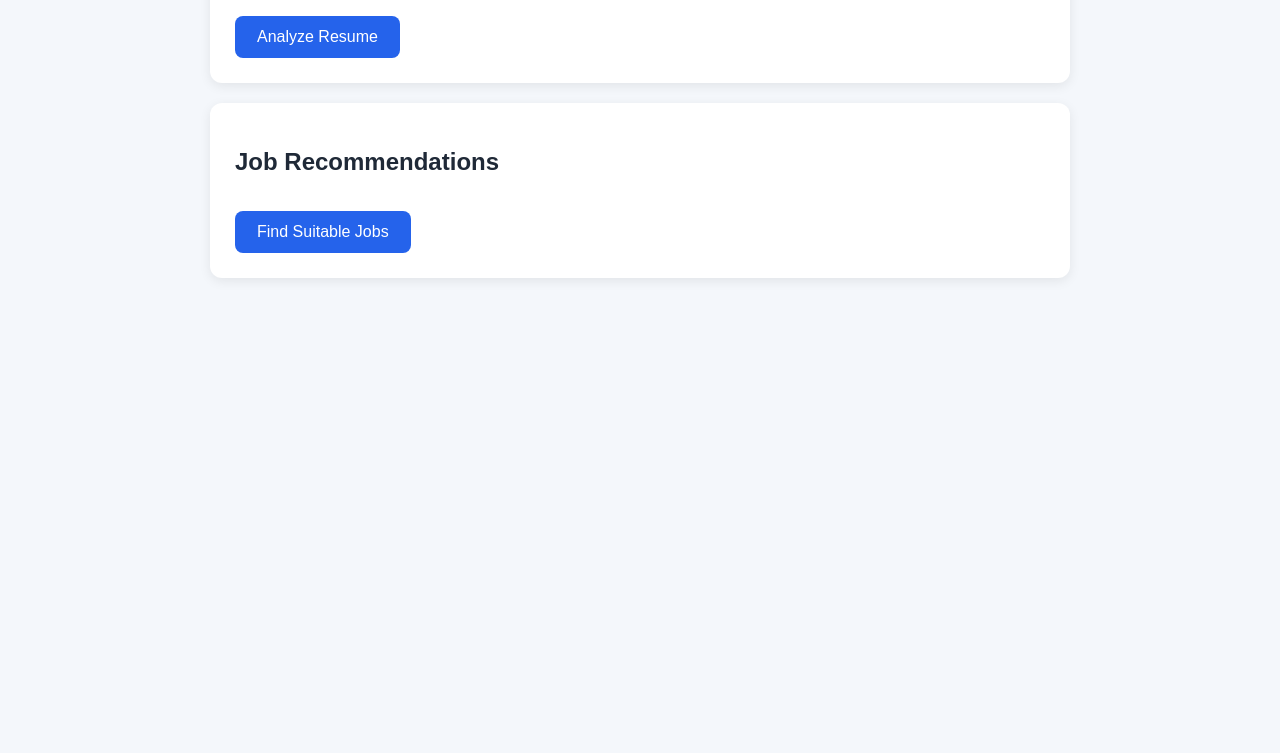
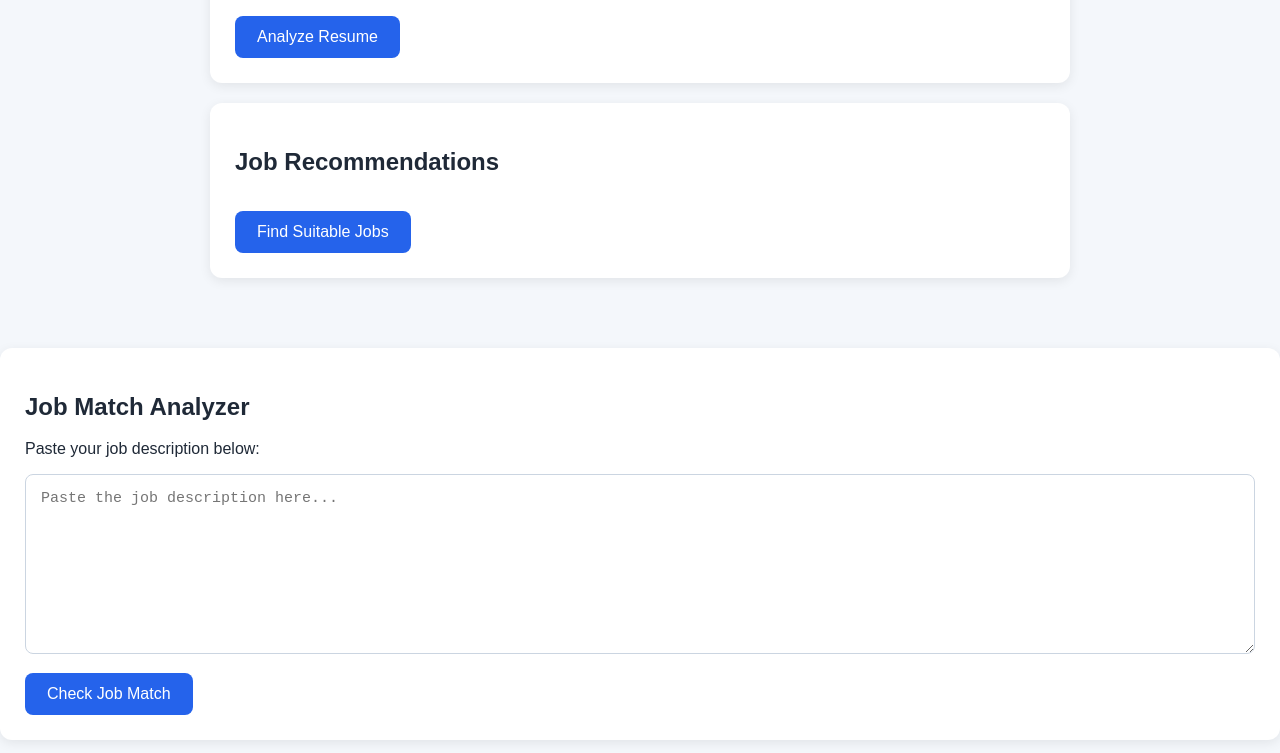
Before and after one commit to Sadashivaling/placement-ai-platform, a plain HTML site: page index.html in a window 1280 px wide. Shown: the part 473-1226 px from the top of the page. Before the commit the page ends 821 px from the top, so only its background shows below. Drawn offline with Linux system fonts and the light colour scheme.

Commit message:
Add job match analyzer

```diff
--- a/index.html
+++ b/index.html
@@ -144,7 +144,20 @@
   </div>
 
 </div>
+  <div class="card">
+    <h2>Job Match Analyzer</h2>
 
+    <p>Paste your job description below:</p>
+
+    <textarea id="jobDescription"
+      placeholder="Paste the job description here..."></textarea>
+
+    <button id="matchButton" onclick="checkJobMatch()">
+      Check Job Match
+    </button>
+
+    <div id="matchResult"></div>
+  </div>
 
 <script>
 
@@ -340,6 +353,111 @@ async function getRecommendations() {
         button.disabled = false;
     }
 }
+async function checkJobMatch() {
+
+    const resume = document.getElementById("resumeText").value.trim();
+    const jobDescription =
+        document.getElementById("jobDescription").value.trim();
+
+    const result = document.getElementById("matchResult");
+    const button = document.getElementById("matchButton");
+
+    if (!resume) {
+        result.innerHTML =
+            '<p class="error">Please paste your resume first.</p>';
+        return;
+    }
+
+    if (!jobDescription) {
+        result.innerHTML =
+            '<p class="error">Please paste the job description.</p>';
+        return;
+    }
+
+    button.disabled = true;
+
+    result.innerHTML =
+        '<p class="loading">Checking job match...</p>';
+
+    try {
+
+        const response = await fetch(
+            `${API_URL}/api/v1/job-match`,
+            {
+                method: "POST",
+                headers: {
+                    "Content-Type": "application/json"
+                },
+                body: JSON.stringify({
+                    resume_text: resume,
+                    job_description: jobDescription
+                })
+            }
+        );
+
+        const data = await response.json();
+
+        if (!response.ok) {
+            throw new Error(
+                data.detail || "Job match analysis failed"
+            );
+        }
+
+        const matchingSkills =
+            data.matching_skills || [];
+
+        const missingSkills =
+            data.missing_skills || [];
+
+        result.innerHTML = `
+            <div class="result">
+
+                <h3>Job Match Result</h3>
+
+                <p>
+                    <strong>Match Score:</strong>
+                    <span class="score">
+                        ${data.match_score || 0}%
+                    </span>
+                </p>
+
+                <p>
+                    <strong>Matching Skills:</strong>
+                    ${
+                        matchingSkills.length
+                            ? matchingSkills.join(", ")
+                            : "None"
+                    }
+                </p>
+
+                <p>
+                    <strong>Missing Skills:</strong>
+                    ${
+                        missingSkills.length
+                            ? missingSkills.join(", ")
+                            : "None"
+                    }
+                </p>
+
+                <p>
+                    <strong>Recommendation:</strong>
+                    ${data.recommendation || "No recommendation available."}
+                </p>
+
+            </div>
+        `;
+
+    } catch (error) {
+
+        result.innerHTML =
+            `<p class="error">Error: ${error.message}</p>`;
+
+    } finally {
+
+        button.disabled = false;
+
+    }
+}
   </script>
 
 </body>
```
